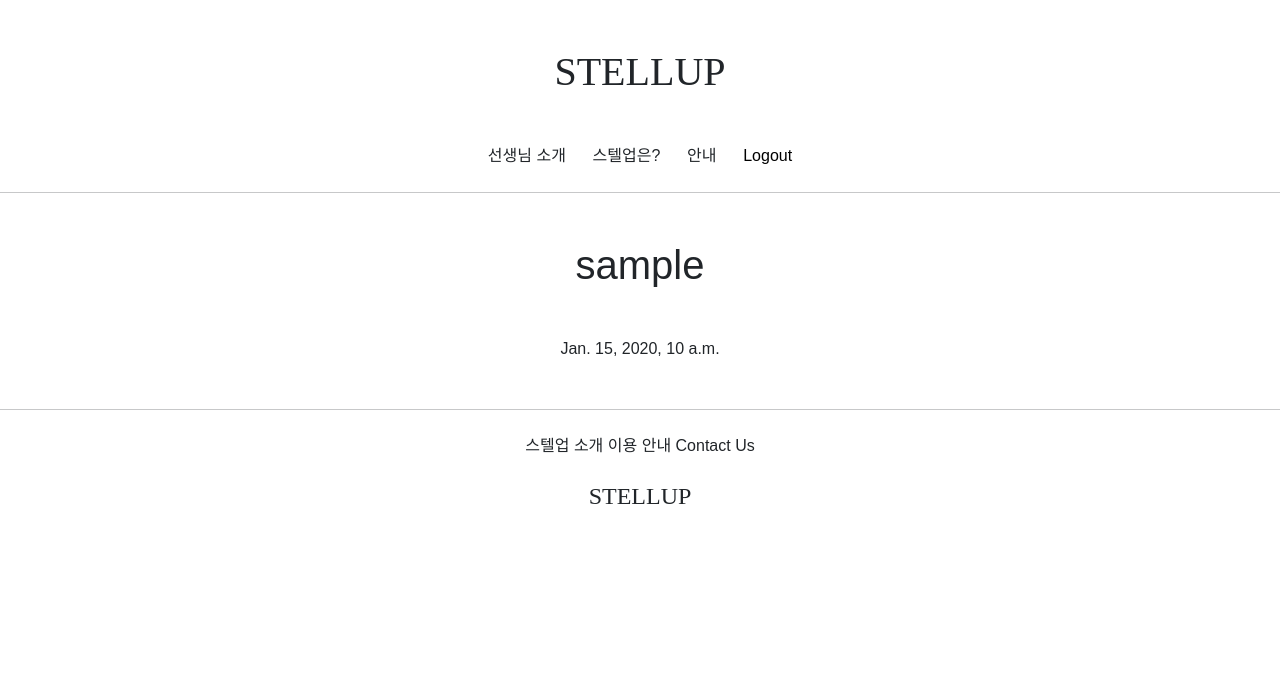
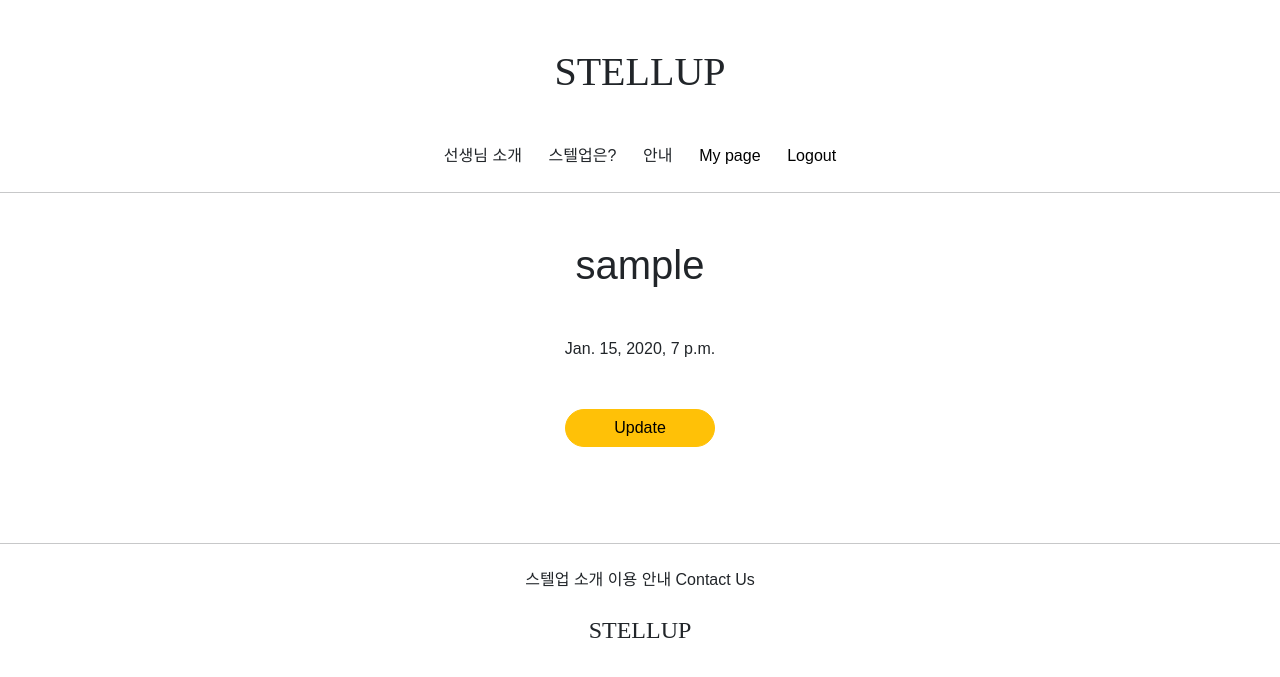
Before and after one commit to Oh-minji/techit, a Django app: page /accounts/detail/1/ in a window 1280 px wide. Shown: the top 677 px of the page. Run offline with Django 4.2, Linux system fonts and the light colour scheme; a user stored in the database is signed in; tables that the repository leaves empty hold one stand-in row (values such as "Sample post"); some libraries are stand-ins or nearby versions; some web fonts are replaced.

Commit message:
update account view Commit

```diff
--- a/Accountapp/Templates/accountapp/detail.html
+++ b/Accountapp/Templates/accountapp/detail.html
@@ -17,6 +17,16 @@ font-family: 'IBM Plex Sans KR', sans-serif;">
     <div style = "max-width: 900px; margin: auto; font-family: 'Gowun Batang', serif;
 font-family: 'IBM Plex Sans KR', sans-serif;">
         {{ target_user.date_joined }}
+
+        {% if user == target_user %}
+        <div>
+            <a href="{% url 'accountapp:update' pk=target_user.pk %}">
+            <div class="btn btn-warning rounded-pill px-5 my-5">
+                Update
+            </div>
+            </a>
+        </div>
+        {% endif %}
     </div>
 
 
--- a/Accountapp/urls.py
+++ b/Accountapp/urls.py
@@ -1,6 +1,7 @@
 from django.urls import path
 
-from Accountapp.views import hello_world, AccountCreateView, AccountLoginView, AccountLogoutView, AccountDetailView
+from Accountapp.views import hello_world, AccountCreateView, AccountLoginView, AccountLogoutView, AccountDetailView, \
+    AccountUpdateView
 
 app_name = "accountapp"
 
@@ -15,4 +16,6 @@ urlpatterns = [
     path("logout/", AccountLogoutView.as_view(), name = "logout"),
 
     path("detail/<int:pk>/", AccountDetailView.as_view(), name = "detail"),
+
+    path("update/<int:pk>/", AccountUpdateView.as_view(), name = "update"),
 ]
--- a/Accountapp/views.py
+++ b/Accountapp/views.py
@@ -1,3 +1,4 @@
+
 from django.contrib.auth.forms import UserCreationForm
 from django.contrib.auth.models import User
 from django.contrib.auth.views import LoginView, LogoutView
@@ -5,8 +6,9 @@ from django.http import HttpResponse, HttpResponseRedirect
 from django.shortcuts import render
 from django.template import base
 from django.urls import reverse, reverse_lazy
-from django.views.generic import CreateView, DetailView
+from django.views.generic import CreateView, DetailView, UpdateView
 
+from Accountapp.forms import AccountUpdateForm
 from Accountapp.models import Registration
 
 
@@ -46,3 +48,13 @@ class AccountDetailView(DetailView):
     model = User
     template_name = "accountapp/detail.html"
     context_object_name = "target_user"
+
+class AccountUpdateView(UpdateView):
+    model = User
+    form_class = AccountUpdateForm
+    context_object_name = "target_user"
+    template_name = "accountapp/update.html"
+
+    def get_success_url(self):
+        return reverse("accountapp:detail",
+                       kwargs={ "pk": self.kwargs["pk"]})
--- a/Templates/header.html
+++ b/Templates/header.html
@@ -9,6 +9,11 @@ font-family: 'IBM Plex Sans KR', sans-serif;">
          <span>스텔업은? &nbsp;&nbsp;&nbsp;&nbsp;</span>
          <span>안내 &nbsp;&nbsp;&nbsp;&nbsp;</span>
         {% if user.is_authenticated %}
+        <span>
+            <a href="{% url 'accountapp:detail' pk=user.pk %}">
+            My page &nbsp;&nbsp;&nbsp;&nbsp;
+            </a>
+        </span>
         <span>
             <a href="{% url 'accountapp:logout' %}">
             Logout
--- a/startup/settings.py
+++ b/startup/settings.py
@@ -113,7 +113,7 @@ AUTH_PASSWORD_VALIDATORS = [
 
 LANGUAGE_CODE = 'en-us'
 
-TIME_ZONE = 'UTC'
+TIME_ZONE = 'Asia/Seoul'
 
 USE_I18N = True
 
```
